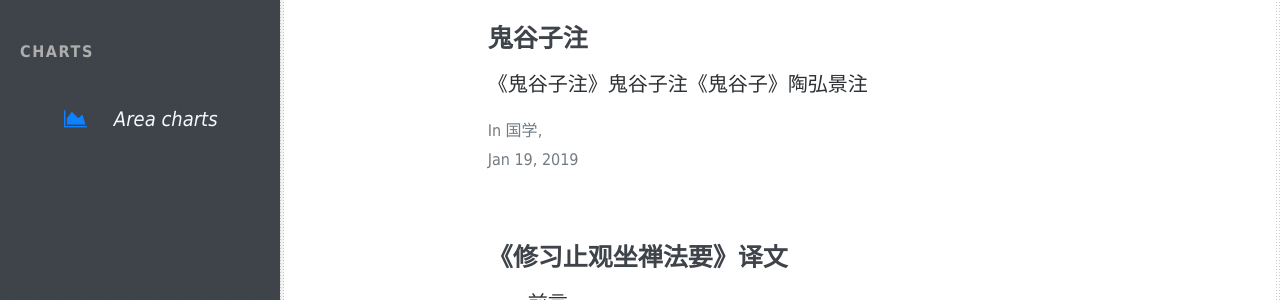
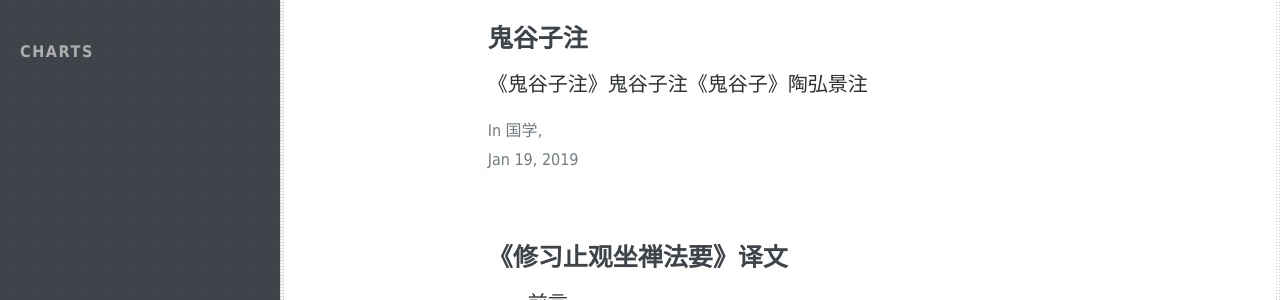
Before and after one commit to nengwuzhi/nengwuzhi.github.ioce, a Jekyll site: the page built from pages/author-author1.html, in a window 1280 px wide. Shown: the part 494-794 px from the top of the page. Built offline with Jekyll 4.4.1, drawn with Linux system fonts in a browser that asks for light colours; nearby versions of some CDN libraries.

Commit message:
Update Side_navigation.html

```diff
--- a/_includes/Side_navigation.html
+++ b/_includes/Side_navigation.html
@@ -39,14 +39,6 @@
 
   		<p class="text-gray font-weight-bold text-uppercase px-3 small py-4 mb-0">Charts</p>
 
-  			<ul class="nav flex-column bg-dark mb-0">
-    			<li class="nav-item ">
-      				<a href="#" class="nav-link text-light font-italic">
-                	<i class="fa fa-area-chart mr-3 text-primary fa-fw"></i>
-                		Area charts
-            		</a>
-    			</li>
 
-  			</ul>
 	</div>
 <!-- End vertical navbar -->
```
